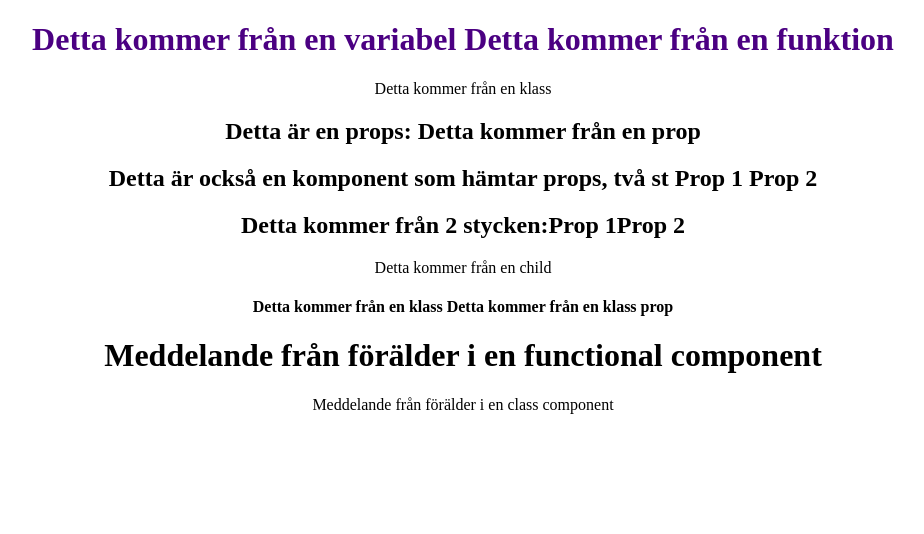
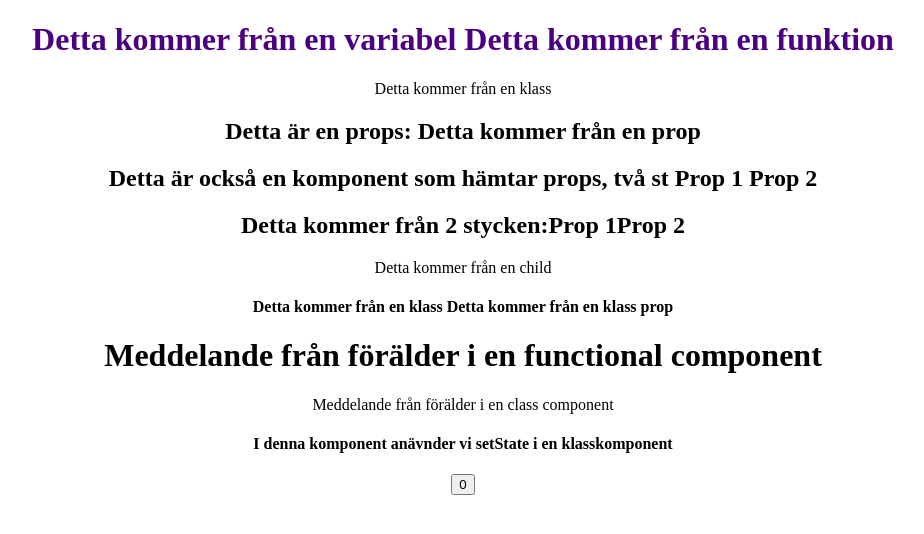
Before and after one commit to chrillah/firstreact, a React (Create React App) app: page / in a window 1280 px wide. Shown: the top 534 px of the page, without its empty margins (177-1101 px from the left). Built offline with nearby package versions, Linux system fonts and the light colour scheme.

Commit message:
new component with state added

```diff
--- a/src/App.js
+++ b/src/App.js
@@ -17,10 +17,15 @@
 
 import ClassAndProps from './component/ClassAndProps';
 
+
+import StateCounterClass from './component/StateCounterClass';
+
 // hämtar in komponenten
 function App() {
   return (
     <div className="App">
+
+        {/* 1:a Veckan - Komponenter (Functional & Class) & Props */}
         <Functional />
         <ClassComponent />
         <FunctionalProps name="Detta kommer från en prop"/>
@@ -35,6 +40,10 @@
         <ClassAndProps message="Meddelande från förälder i en class component" />
 
         {/* detta skapas med shift + alt + a */}
+
+        {/* Dag två State & Events */}
+
+        <StateCounterClass />
     </div>
   );
 }
--- /dev/null
+++ b/src/component/StateCounterClass.js
@@ -0,0 +1,32 @@
+import {Component} from 'react'
+
+class StateCounterClass extends Component{
+
+    constructor(){
+        super()
+        this.state = {
+            counter : 0
+        }
+
+        this.increment = this.increment.bind(this)
+    }
+
+    increment(){
+        console.log(this)
+
+        this.setState({
+            counter : this.state.counter + 1
+        })
+    }
+
+    render(){
+        return(
+            <div>
+                <h4>I denna komponent anävnder vi setState i en klasskomponent</h4>
+                <button onClick={()=>{this.increment()}}>{this.state.counter}</button>
+            </div>
+        )
+    }
+}
+
+export default StateCounterClass
```
